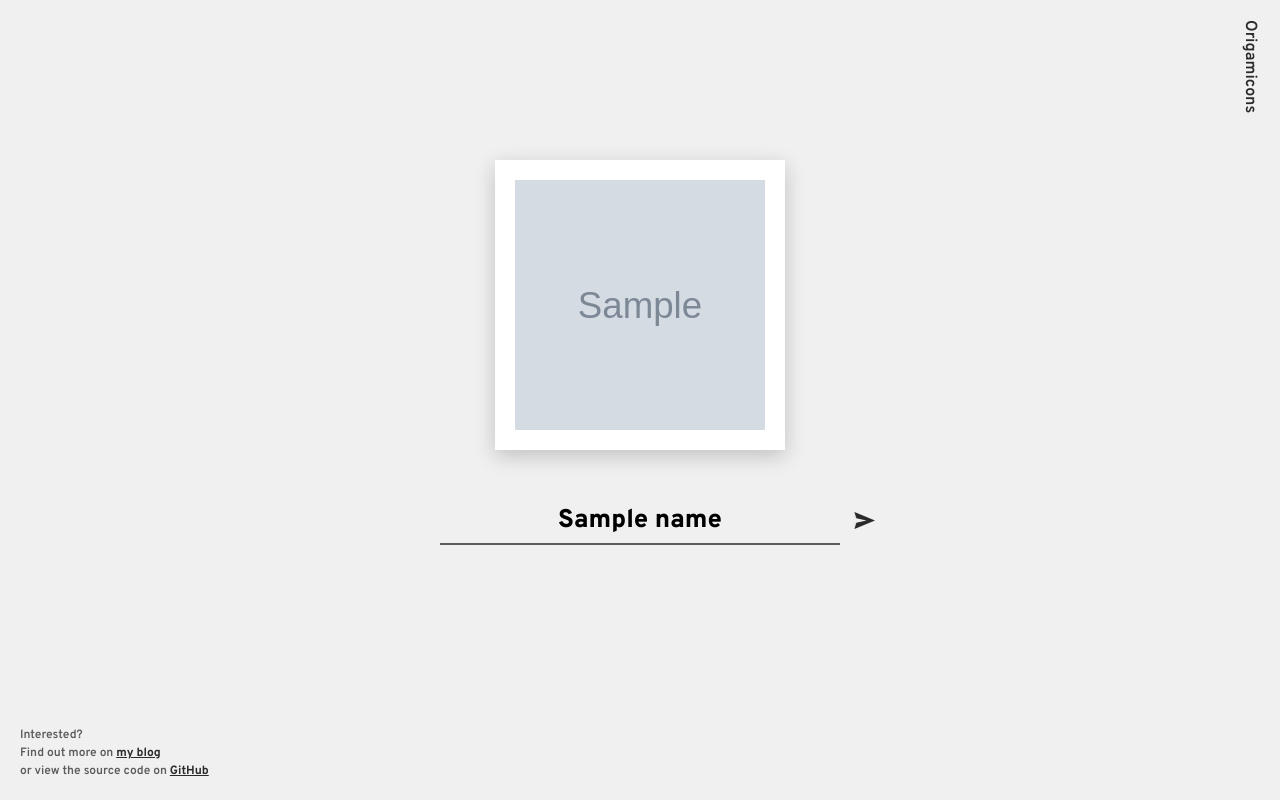
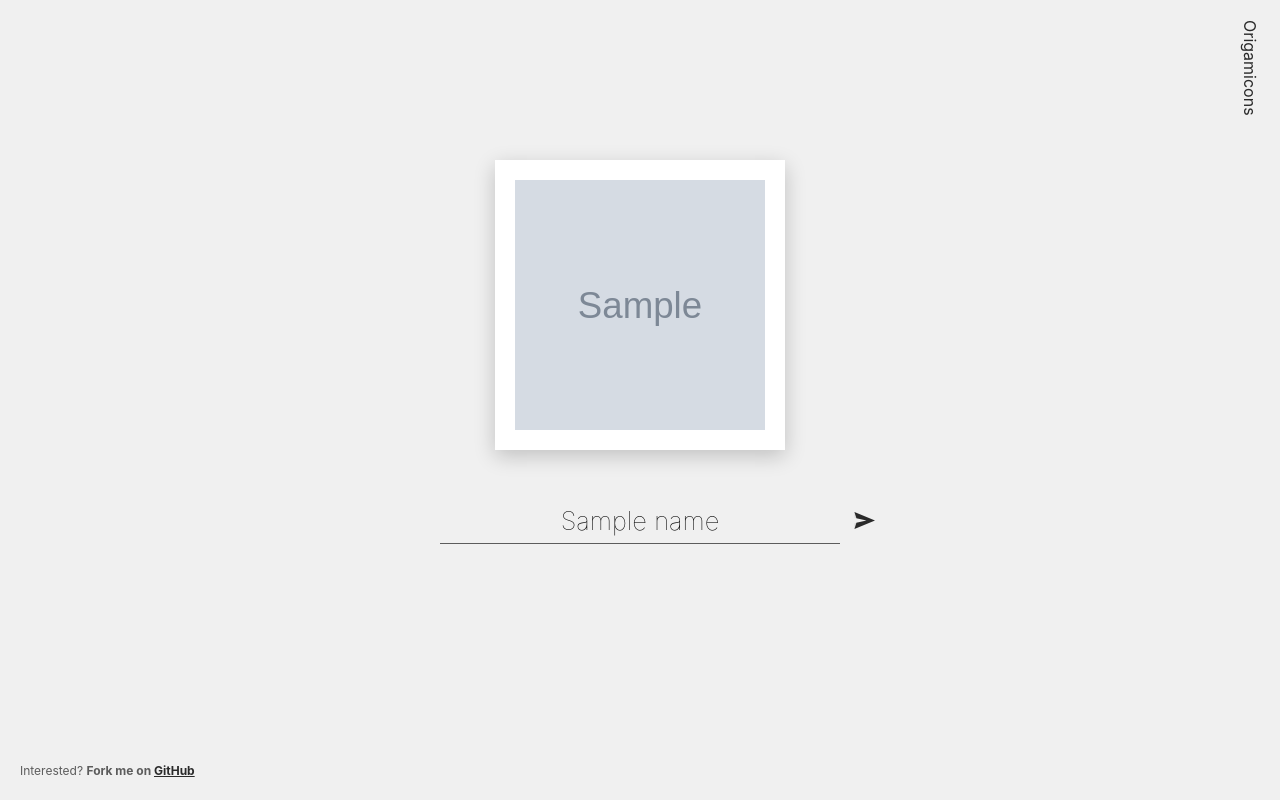
Before and after one commit to LenaSchnedlitz/origamicons, a Flask app: template origamicon/templates/main.html in a window 1280 px wide. Run offline with Flask 2, Linux system fonts and the light colour scheme; the template is opened without the code that fills it: most values are stand-ins (such as "Sample title", 1, 10 or a date in 2020); grey boxes marked "Sample" are stand-in pictures.

Commit message:
Clean up

```diff
--- a/origamicon/static/css/style.css
+++ b/origamicon/static/css/style.css
@@ -1,5 +1,3 @@
-@import url('https://fonts.googleapis.com/css?family=Overpass:200i,600,700,800&subset=latin-ext');
-
 :root {
   --origamicon-size: 250px;
   --input-height: 45px;
@@ -37,7 +35,8 @@ html, body, div, section, form, input, button {
   background-color: transparent;
   border: 0;
 
-  font-family: 'Overpass', 'sans-serif';
+  font-family: -apple-system, BlinkMacSystemFont, 'Segoe UI', Roboto,
+  Oxygen-Sans, Ubuntu, Cantarell, 'Helvetica Neue', sans-serif;
 
   transition: all 0.3s;
 }
@@ -59,7 +58,7 @@ h1 {
 
   color: var(--link-text-color);
   font-size: 1rem;
-  font-weight: 600;
+  font-weight: normal;
   text-align: left;
 }
 
@@ -67,8 +66,6 @@ h1 {
   h1 {
     top: 1.25rem;
     left: 1.25rem;
-
-    font-weight: 800;
   }
 }
 
@@ -91,7 +88,7 @@ h1 {
 
 /* ORIGAMICON ****************************************************************/
 
-#container {
+#picture {
   height: var(--origamicon-size);
   width: var(--origamicon-size);
   margin: 0 auto;
@@ -164,10 +161,10 @@ input[type=text] {
   box-sizing: content-box;
 
   border: none;
-  border-bottom: solid 2px var(--fade-color);
+  border-bottom: solid 1px var(--fade-color);
 
   font-size: 1.6rem;
-  font-weight: 800;
+  font-weight: lighter;
   text-align: center;
 }
 
@@ -228,12 +225,11 @@ aside {
 
   color: var(--light-text-color);
   font-size: 0.75rem;
-  font-weight: 600;
+  font-weight: normal;
   line-height: 150%;
 }
 
 aside a {
   color: var(--link-text-color);
-  font-weight: 700;
   text-decoration: underline;
 }
--- a/origamicon/static/js/scripts.js
+++ b/origamicon/static/js/scripts.js
@@ -51,7 +51,7 @@ showOrigamicon = (origamiconText) => {
     getOrigamiconParams(origamiconText) :
     getLogoParams();
 
-  const parent = document.getElementById('container');
+  const parent = document.getElementById('picture');
   parent.className = data.parentClass;
 
   const image = parent.getElementsByTagName('img')[0];
--- a/origamicon/templates/main.html
+++ b/origamicon/templates/main.html
@@ -3,6 +3,7 @@
 <head>
 
   <meta charset="UTF-8">
+  <meta content='width=device-width,initial-scale=1.0' name='viewport'>
   <title>Origamicons</title>
   <link
     href="{{ url_for('static', filename='img/fav.ico') }}"
@@ -19,11 +20,10 @@
 <body onload="callOnFocus();">
 
 <main>
-
   <h1>Origamicons</h1>
 
   {% if image %}
-      <section id="container" class="origamicon">
+    <section id="picture" class="origamicon">
       <img
         alt="Origamicon for {{ name }}"
         src="{{ image }}"
@@ -60,21 +60,10 @@
       type="submit"
     >
   </form>
-
 </main>
 
 <aside>
-    Interested?
-    <br/>
-    Find out more on
-    <a href="https://maileablog.wordpress.com/portfolio/sha-1-origamicons/">
-      my blog
-    </a>
-    <br/>
-    or view the source code on
-    <a href="https://github.com/Mailea/origamicons">
-      GitHub
-    </a>
+  Interested? <strong>Fork me on <a href="https://github.com/LenaSchnedlitz/origamicons">GitHub</a></strong>
 </aside>
 
 </body>
```
Lines whose indentation alone changed are shown as unchanged.
